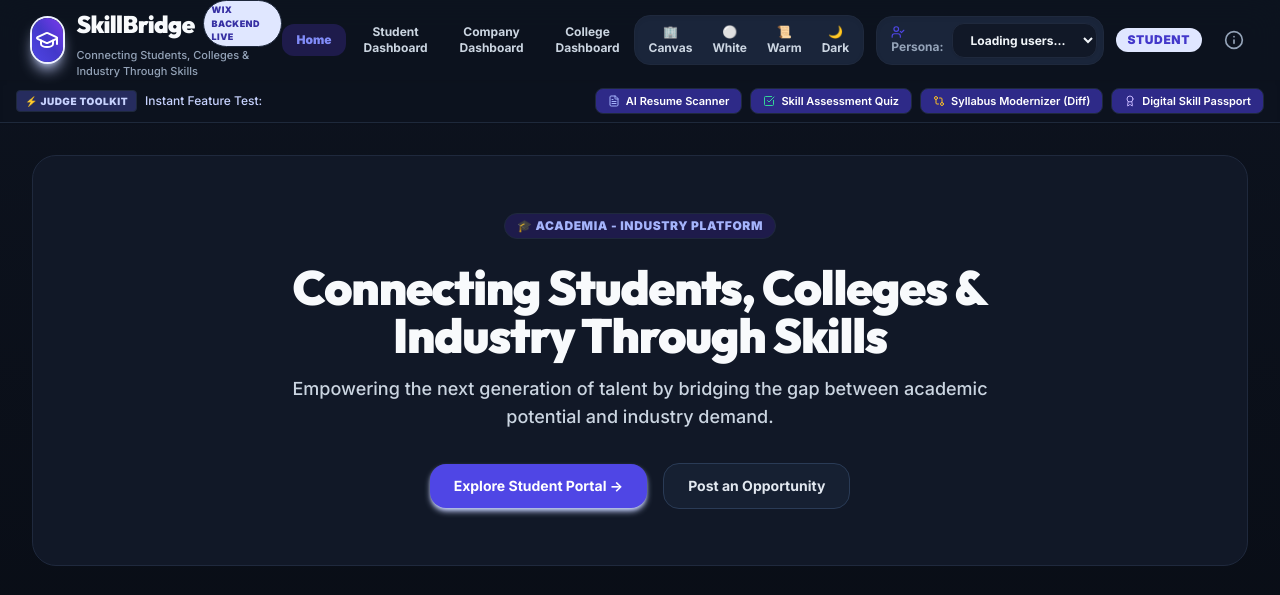
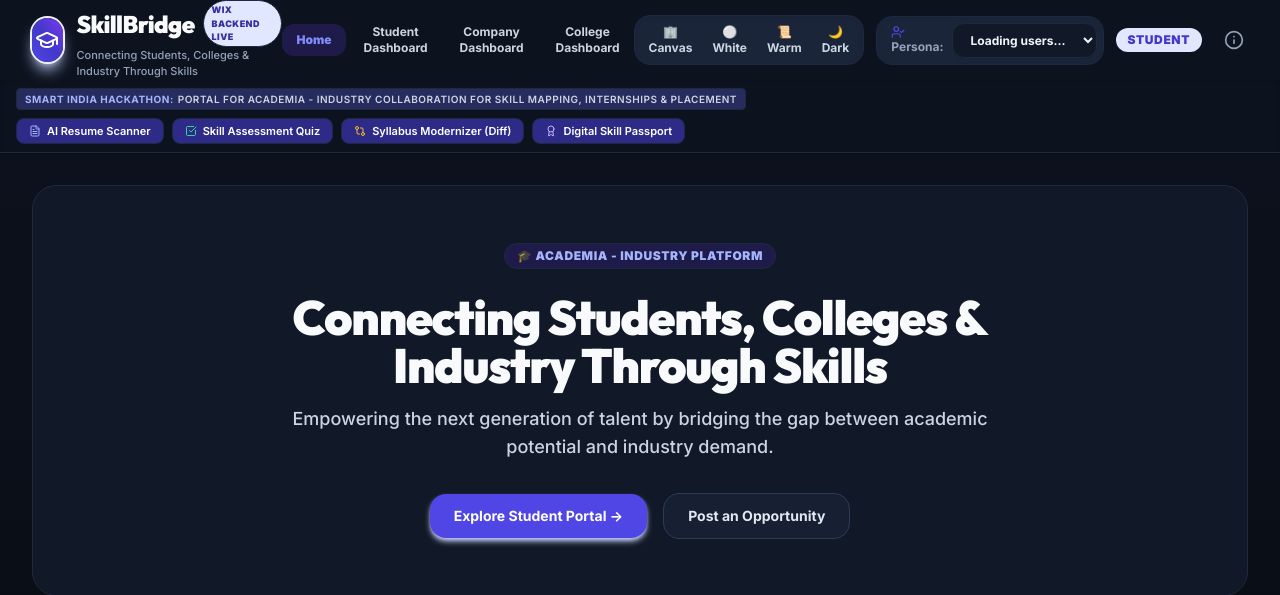
Before and after one commit to project202625/academia-connect, a FastAPI app: page / in a window 1280 px wide. Shown: the top 595 px of the page. Run offline with FastAPI, Linux system fonts and the light colour scheme; data comes from the database, SQL or seed files in the repository; some libraries are stand-ins or nearby versions.

Commit message:
Update top ribbon banner with official SIH problem statement title

```diff
--- a/index.html
+++ b/index.html
@@ -134,8 +134,8 @@
           <span class="animate-ping absolute inline-flex h-full w-full rounded-full bg-emerald-400 opacity-75"></span>
           <span class="relative inline-flex rounded-full h-2 w-2 bg-emerald-500"></span>
         </span>
-        <span class="font-bold text-indigo-300">SIH 2024 Solution:</span>
-        <span class="text-slate-300">Real-Time Skill Gap Engine & Multi-Tenant Placement Highway</span>
+        <span class="font-bold text-indigo-300">Smart India Hackathon:</span>
+        <span class="text-slate-300 font-semibold">Portal for Academia - Industry Collaboration for Skill Mapping, Internships &amp; Placement</span>
       </div>
       <div class="flex items-center gap-3">
         <button onclick="SkillBridgeApp.openInteractiveSimulator()" class="underline hover:text-indigo-300 font-semibold flex items-center gap-1">
--- a/templates/index.html
+++ b/templates/index.html
@@ -130,9 +130,9 @@
       <div class="max-w-7xl mx-auto flex flex-wrap items-center justify-between gap-2">
         <div class="flex items-center gap-2">
           <span class="px-2 py-0.5 bg-indigo-500/30 border border-indigo-400/40 text-indigo-200 rounded font-black text-[10px] tracking-wider uppercase flex items-center gap-1">
-            ⚡ JUDGE TOOLKIT
+            <span class="font-bold text-indigo-300">Smart India Hackathon:</span>
+            <span class="text-slate-300 font-semibold">Portal for Academia - Industry Collaboration for Skill Mapping, Internships &amp; Placement</span>
           </span>
-          <span class="text-indigo-200 font-medium hidden md:inline">Instant Feature Test:</span>
         </div>
 
         <div class="flex flex-wrap items-center gap-2">
```
